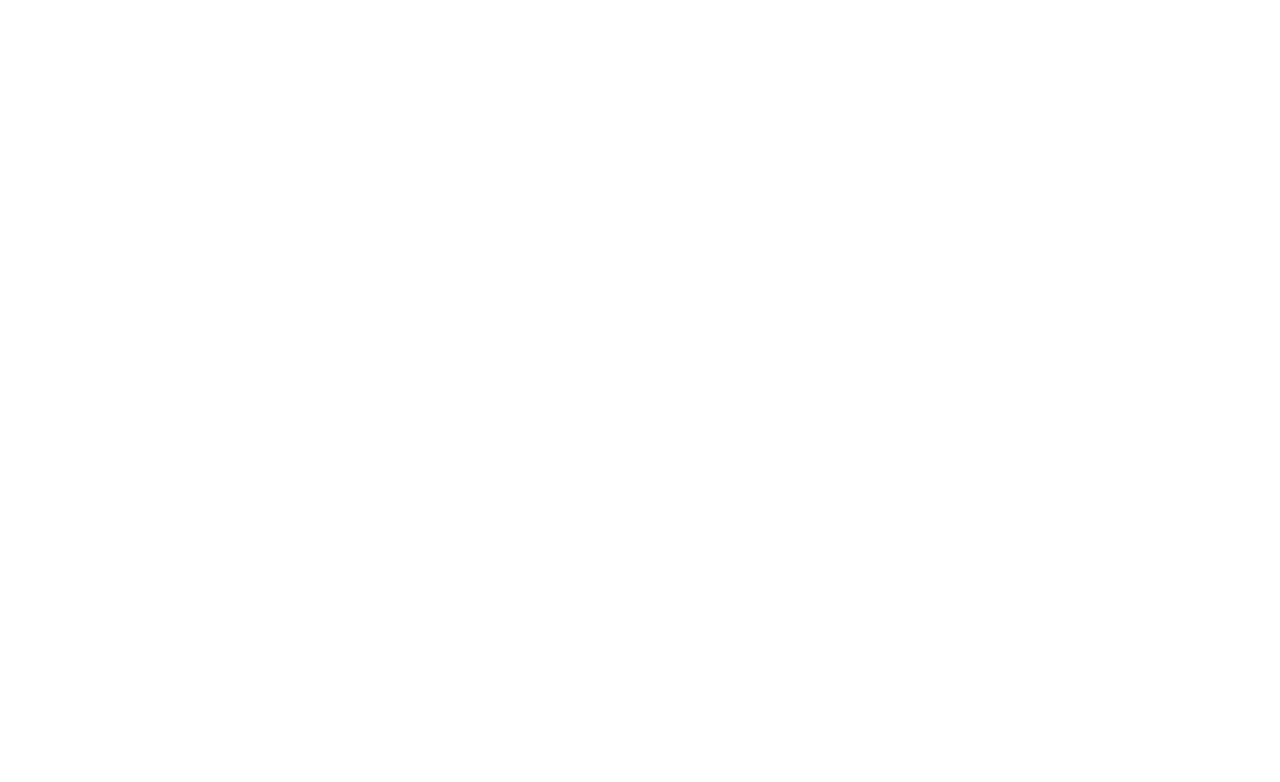
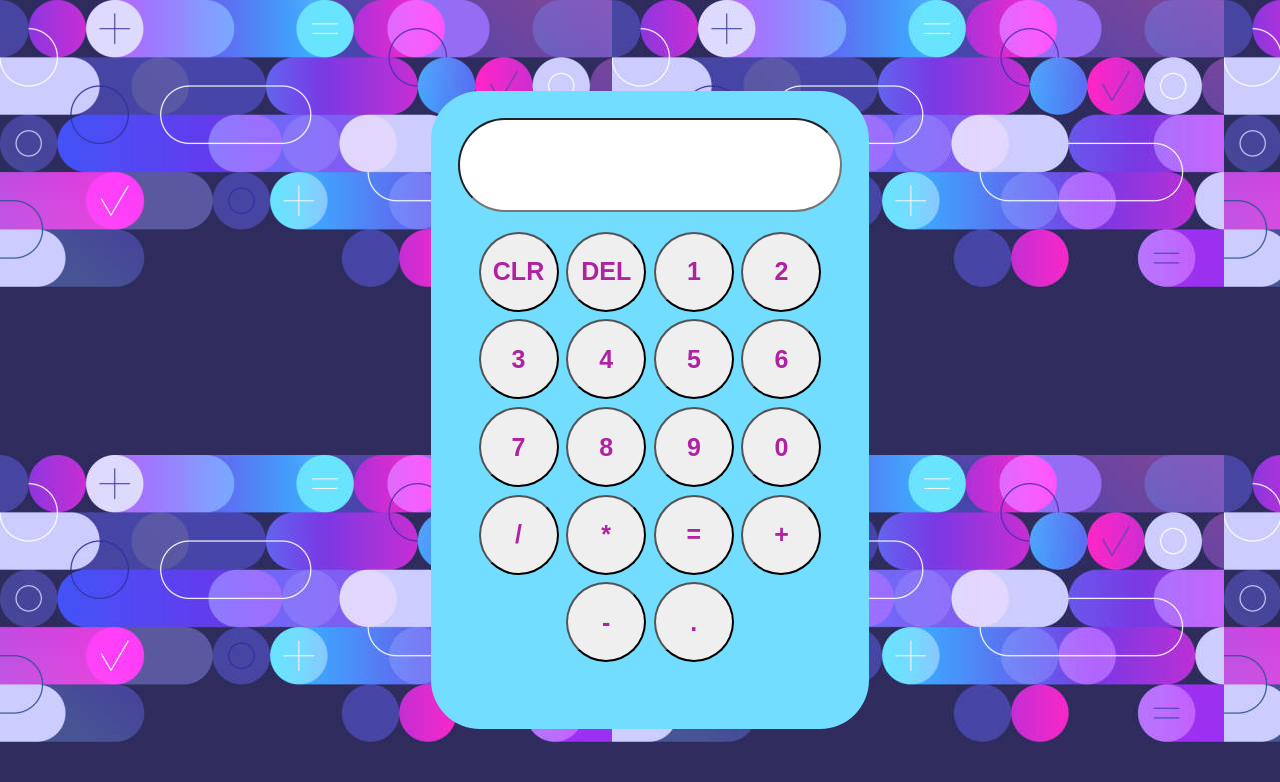
Before and after one commit to AKHILBIKKI/Calculator, a plain HTML site: page index.html in a window 1280 px wide. Drawn offline with Linux system fonts and the light colour scheme.

Commit message:
updated front code

```diff
--- a/index.html
+++ b/index.html
@@ -1,9 +1,37 @@
 <!DOCTYPE html>
 <html lang="en">
+
 <head>
     <title>Akhil_Bikki_Calculator</title>
+    <link rel="stylesheet" href="style.css">
 </head>
+
 <body>
+    <div class="calbehind">
+        <div class="calculator">
+            <input class="input_screen" type="text">
+            <div class="buttons">
+                <input class="btn" type="button" value="CLR">
+                <input class="btn" type="button" value="DEL">
+                <input class="btn" type="button" value="1">
+                <input class="btn" type="button" value="2">
+                <input class="btn" type="button" value="3">
+                <input class="btn" type="button" value="4">
+                <input class="btn" type="button" value="5">
+                <input class="btn" type="button" value="6">
+                <input class="btn" type="button" value="7">
+                <input class="btn" type="button" value="8">
+                <input class="btn" type="button" value="9">
+                <input class="btn" type="button" value="0">
+                <input class="btn" type="button" value="/">
+                <input class="btn" type="button" value="*">
+                <input class="btn" type="button" value="=">
+                <input class="btn" type="button" value="+">
+                <input class="btn" type="button" value="-">
+                <input class="btn" type="button" value=".">
+            </div>
+        </div>
+    </div>
+</body>
 
-</body>
 </html>
--- /dev/null
+++ b/style.css
@@ -0,0 +1,51 @@
+*{
+    margin: 0;padding: 0;
+}
+
+.calbehind{
+    width: 100%;
+    height: 100vh;
+    align-items: center;
+    display: flex;
+    justify-content: center;
+    background-image: url(1.jpg);
+    padding: 10px;
+}
+
+.calculator{
+    width: 400px;
+    min-width: 300px;
+    min-height: 500px;
+    height: 600px;
+    background-color: #73ddff;
+    justify-content: center;
+    padding: 19px;
+    border-radius: 49px;
+}
+
+.input_screen{
+    width: 95%;
+    height: 15%;
+    margin: 2%;
+    border-radius: 49px;
+}
+
+.buttons{
+ display: flex;
+ flex-wrap: wrap;
+ height: fit-content;
+ box-sizing: content-box;
+ justify-content: center;
+ margin: 2%;
+}
+
+.btn{
+        font-weight: 700;
+        font-size: 25px;
+        height: 80px;
+        width: 80px;
+        color: rgb(176, 34, 162);
+        cursor: pointer;
+        margin: 1%;
+        border-radius: 49px;
+}
```
Also changed, not shown: 1.jpg (added).
